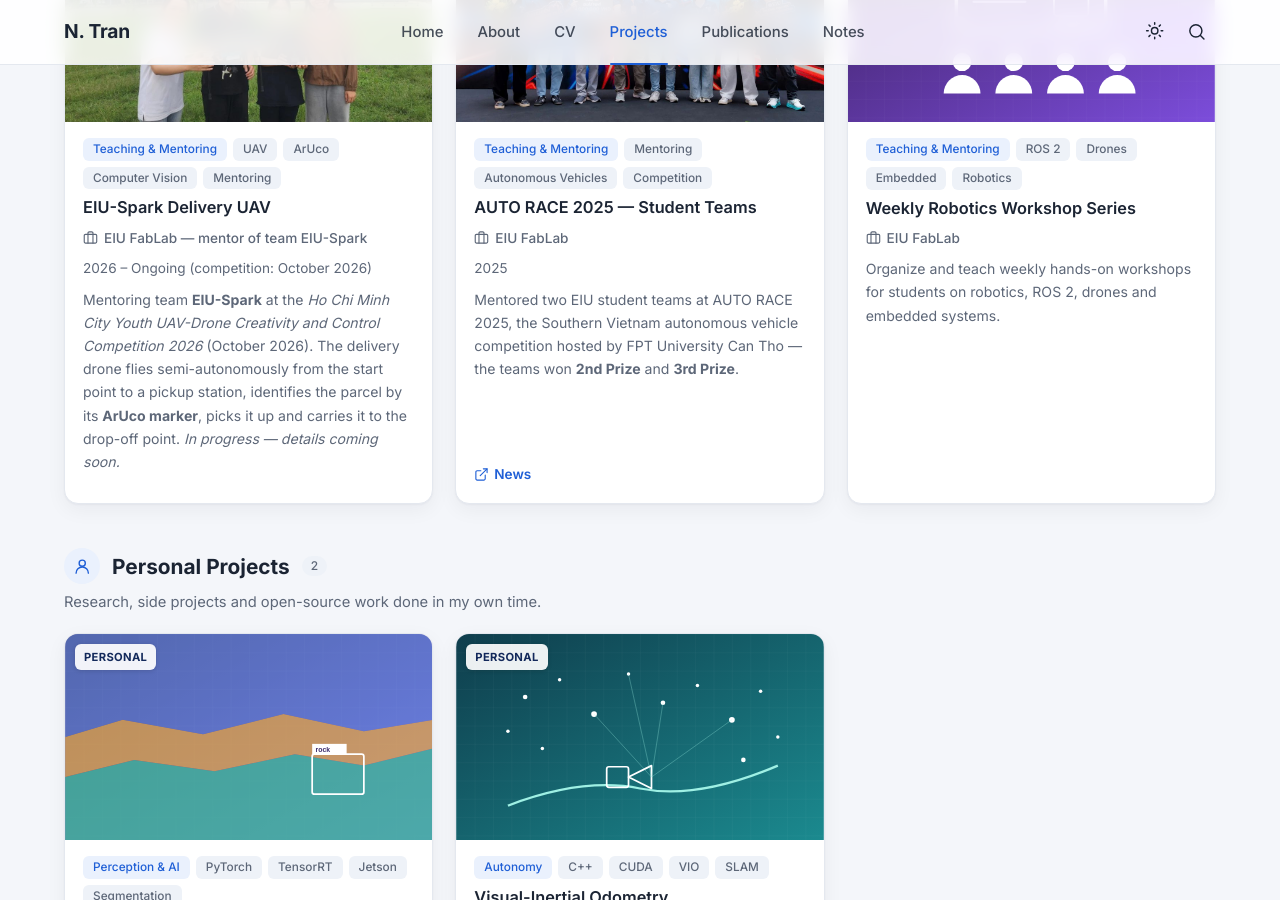
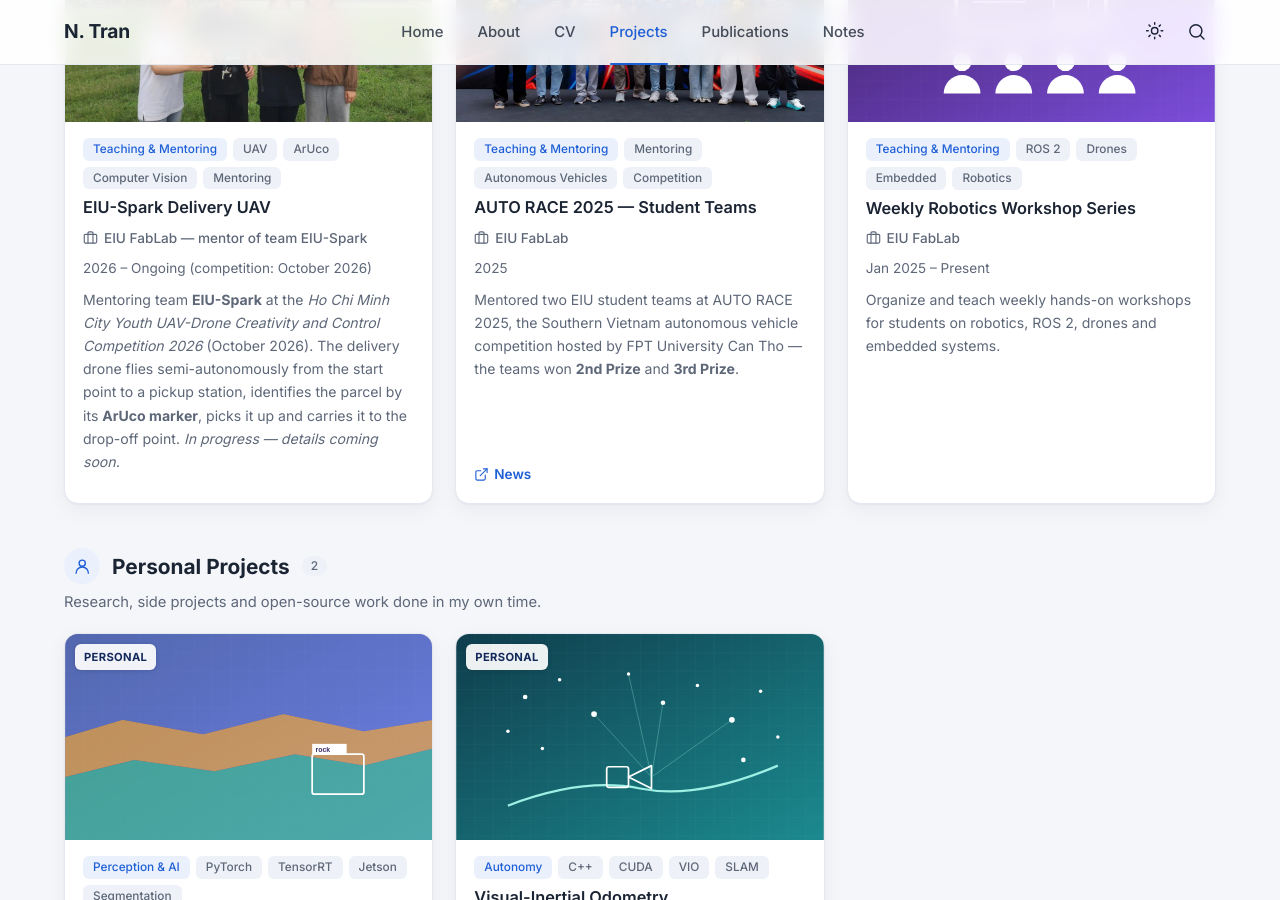
Before and after one commit to NhatTran-97/NhatTran-97.github.io, a Jekyll site: the page built from projects.html, in a window 1280 px wide and 900 px high, scrolled down 868 px. Built offline with Jekyll 4.4.1, drawn with Linux system fonts in a browser that asks for light colours.

Commit message:
Workshop series: start date Jan 2025
Co-Authored-By: Claude Opus 5.5 <noreply@anthropic.com>
Claude-Session: https://claude.ai/code/session_01WtscMMpGViN2kQZVLN7Eom

```diff
--- a/_data/cv.yml
+++ b/_data/cv.yml
@@ -80,6 +80,7 @@ sections:
           - "*Cuộc thi Sáng tạo và Điều khiển UAV-Drone dành cho Thanh thiếu niên TP. Hồ Chí Minh năm 2026*"
       - title: Weekly Robotics Workshop Series — Organizer & Instructor
         org: EIU FabLab
+        period: Jan 2025 – Present
         details:
           - Hands-on sessions for students on robotics, ROS 2, drones and embedded systems.
       - title: Student Competition Mentor
--- a/_data/projects.yml
+++ b/_data/projects.yml
@@ -117,6 +117,7 @@ items:
     group: professional
     org: EIU FabLab
     category: Teaching & Mentoring
+    period: Jan 2025 – Present
     image: /assets/img/projects/workshop.svg
     tags: [ROS 2, Drones, Embedded, Robotics]
     description: >-
```
